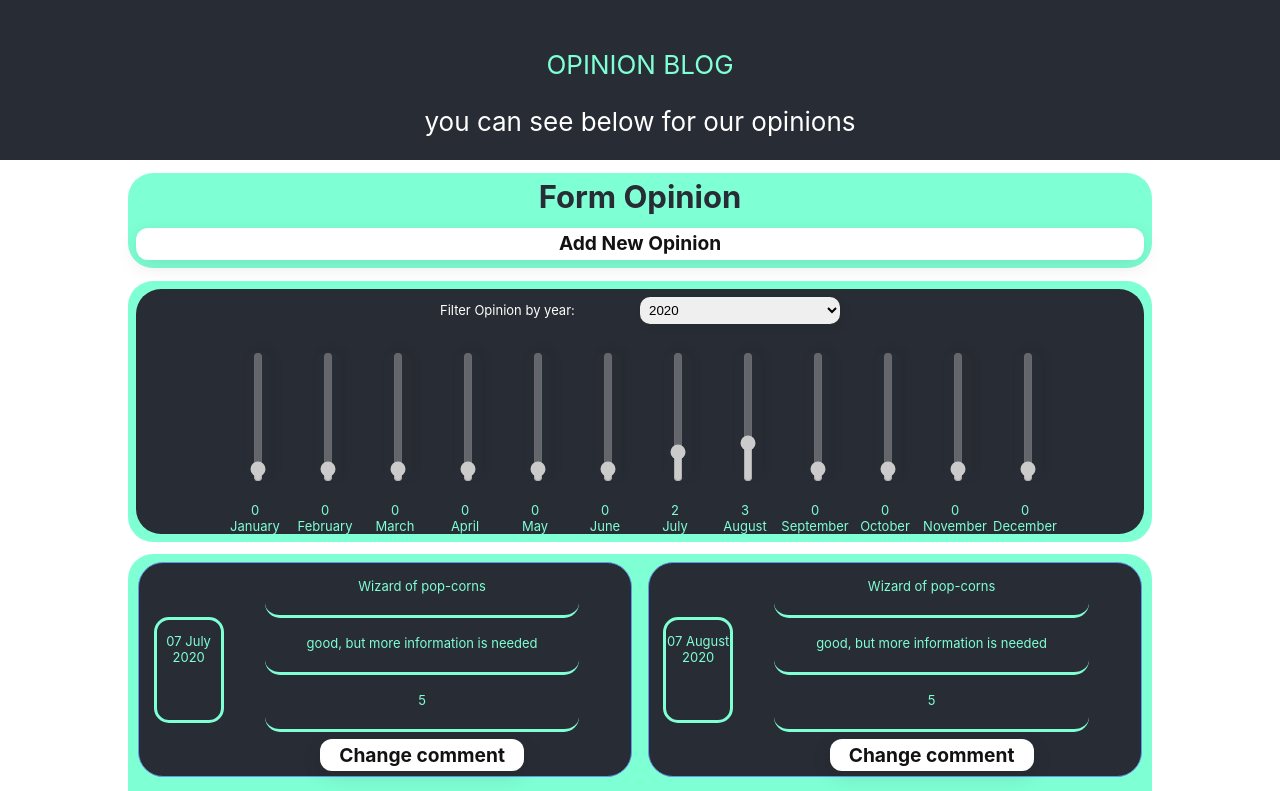
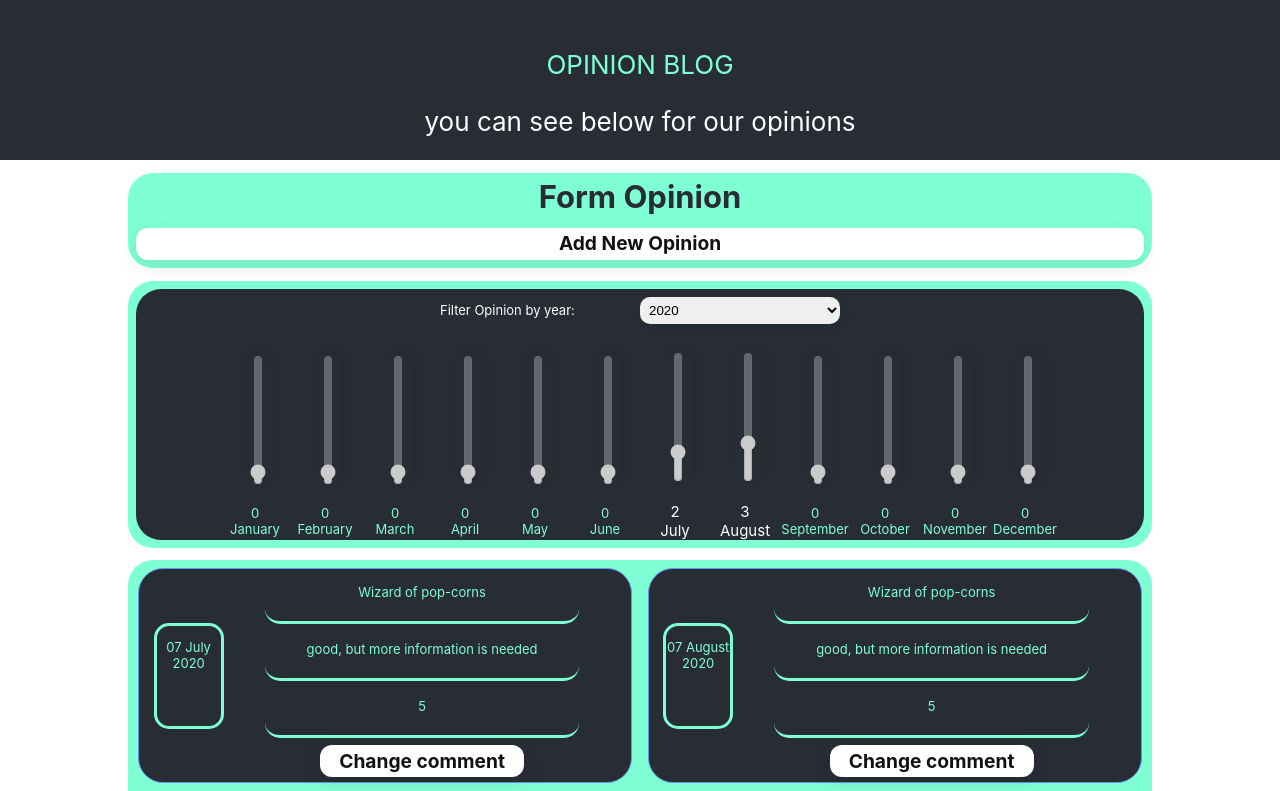
Before and after one commit to RaulSotoNakao/react-opinions-app, a React (Create React App) app: page / in a window 1280 px wide. Shown: the top 791 px of the page. Built offline with nearby package versions, Linux system fonts and the light colour scheme.

Commit message:
add dinamic style in verticalSlide component

```diff
--- a/src/components/Opinions/OpinionFilter/OpinionFilter.js
+++ b/src/components/Opinions/OpinionFilter/OpinionFilter.js
@@ -26,8 +26,6 @@ function OpinionFilter(props) {
     ]
 
     const mergeVerticalSlideWithNumberOpinionsMonth = () => {
-        console.log(props.opinionList)
-        console.log(listVerticalSlide)
          props.opinionList.map(opinion => {
             const monthIndex = opinion.date.getMonth();
             const opinionToReplace = { ...listVerticalSlide[monthIndex], numberOpinions: listVerticalSlide[monthIndex].numberOpinions + 1 }
@@ -37,7 +35,6 @@ function OpinionFilter(props) {
 
     const verticalSlideContentJsx = (jsx) => {
         mergeVerticalSlideWithNumberOpinionsMonth();
-
         return listVerticalSlide.map(jsx)}
 
     return (
--- a/src/components/UI/VerticalSlide/VerticalSlide.js
+++ b/src/components/UI/VerticalSlide/VerticalSlide.js
@@ -1,16 +1,18 @@
 import './VerticalSlide.css';
-import React, { useState } from 'react';
 
 function VerticalSlide(props) {
+
+    const verticalStyle = props.slideValue > 0 ? {color: 'white', 'font-size': 'calc(7px + 1vmin)'}: {}
+
     return (
         <div className="slider-content">
             <div className="slider-wrapper">
                 <input type="range" disabled = {true} min="0" max="12" value={props.slideValue} step="1"  />
             </div>
-            <div className="slider-label">
+            <div style={verticalStyle} className="slider-label">
                 {props.slideValue}
             </div>
-            <div className="slider-label">
+            <div style={verticalStyle} className="slider-label">
                 {props.label}
             </div>
         </div>
```
Also changed, not shown: src/components/Opinions/OpinionVerticalSlide/OpinionVerticalSlide.css (deleted), src/components/Opinions/OpinionVerticalSlide/OpinionVerticalSlide.js (deleted).
